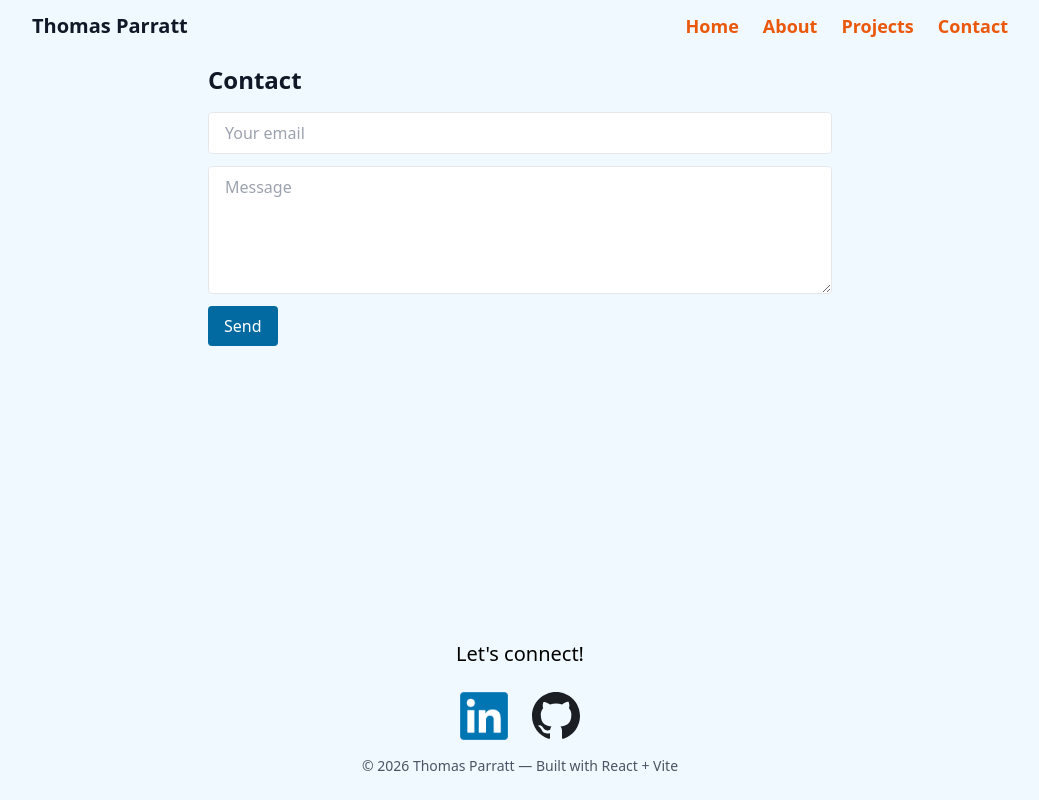
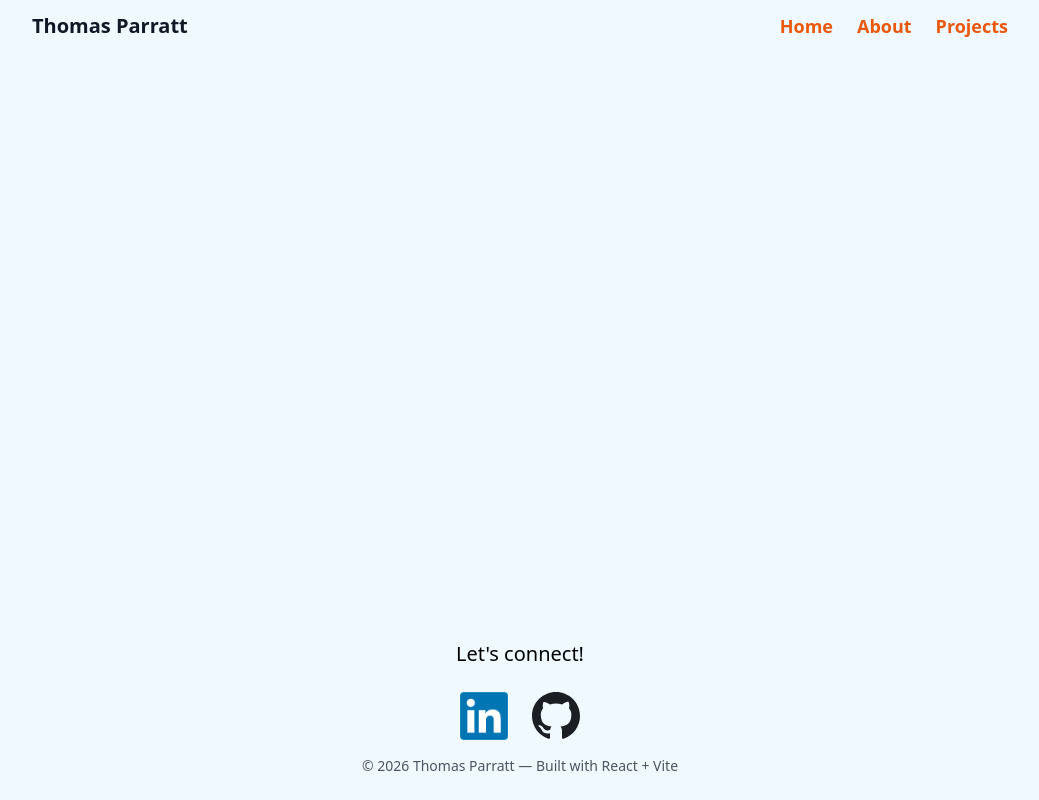
Before and after one commit to ThomasParratt/portfolio, a React (Vite) app: page /contact in a window 1280 px wide. Shown: the whole page, without its empty margins (120-1159 px from the left). Built offline with nearby package versions, Linux system fonts and the light colour scheme; no server answers.

Commit message:
removed contact

```diff
--- a/src/App.jsx
+++ b/src/App.jsx
@@ -2,7 +2,6 @@ import Navbar from './components/Navbar'
 import Home from './components/Home'
 import Projects from './components/Projects'
 import About from './components/About'
-import Contact from './components/Contact'
 import Footer from './components/Footer'
 import PongGame from "./games/PongGame";
 import PongGameFace from "./games/PongGameFace"
@@ -18,7 +17,6 @@ export default function App() {
           <Route path="/" element={<Home />} />
           <Route path="/about" element={<About />} />
           <Route path="/projects" element={<Projects />} />
-          <Route path="/contact" element={<Contact />} />
           <Route path="/pong" element={<PongGame />} />
           <Route path="/pongFace" element={<PongGameFace />} />
         </Routes>
--- a/src/components/Contact.jsx
+++ /dev/null
@@ -1,56 +0,0 @@
-import { useState } from 'react'
-
-
-export default function Contact() {
-    const [email, setEmail] = useState('')
-    const [message, setMessage] = useState('')
-    const [sent, setSent] = useState(false)
-    const [error, setError] = useState(null)
-
-    async function onSubmit(e) {
-        e.preventDefault()
-        setError(null)
-
-        try {
-            const res = await fetch('http://localhost:5000/api/contact', {
-                method: 'POST',
-                headers: {
-                    'Content-Type': 'application/json',
-                },
-                body: JSON.stringify({ email, message }),
-            })
-
-            const data = await res.json()
-
-            if (res.ok) {
-                setSent(true)
-                setEmail('')
-                setMessage('')
-            } else {
-                setError(data.error || 'Failed to send message')
-            }
-        } catch (err) {
-            setError('Network error. Please try again.')
-        }
-    }
-
-
-
-    return (
-        <section id="contact" className="py-16">
-            <div className="max-w-2xl mx-auto px-6">
-                <h2 className="text-2xl font-bold">Contact</h2>
-                {sent ? (
-                    <div className="mt-4 text-green-600">Thanks. I'll get back to you soon.</div>
-                ) : (
-                    <form className="mt-4 flex flex-col gap-3" onSubmit={onSubmit}>
-                        <input required value={email} onChange={e=>setEmail(e.target.value)} placeholder="Your email" className="px-4 py-2 border rounded" />
-                        <textarea required value={message} onChange={e=>setMessage(e.target.value)} placeholder="Message" className="px-4 py-2 border rounded h-32" />
-                        <button className="w-max px-4 py-2 bg-gray-900 text-white rounded bg-sky-700">Send</button>
-                        {error && <div className="text-red-600">{error}</div>}
-                    </form>
-                )}
-            </div>
-        </section>
-    )
-}
--- a/src/components/Home.jsx
+++ b/src/components/Home.jsx
@@ -20,13 +20,6 @@ export default function Home() {
 
     const handleShowPong = () => {
         if (window.innerWidth < 768) return;
-
-        fetch('http://localhost:5000/api/link-click', {
-            method: 'POST',
-            headers: { 'Content-Type': 'application/json' },
-            body: JSON.stringify({ linkName: 'Pongface' }),
-        })
-
         if (boxRef.current) {
             const rect = boxRef.current.getBoundingClientRect();
             setBoxSize({
--- a/src/components/Navbar.jsx
+++ b/src/components/Navbar.jsx
@@ -25,7 +25,6 @@ export default function Navbar() {
                     <li><Link to="/" className="hover:underline text-orange-600 text-lg font-semibold">Home</Link></li>
                     <li><Link to="/about" className="hover:underline text-orange-600 text-lg font-semibold">About</Link></li>
                     <li><Link to="/projects" className="hover:underline text-orange-600 text-lg font-semibold">Projects</Link></li>
-                    <li><Link to="/contact" className="hover:underline text-orange-600 text-lg font-semibold">Contact</Link></li>
                 </ul>
 
                 {/* Mobile menu button */}
--- a/src/main.jsx
+++ b/src/main.jsx
@@ -3,8 +3,6 @@ import { createRoot } from 'react-dom/client'
 import { BrowserRouter } from "react-router-dom"
 import './index.css'
 import App from './App.jsx'
-
-fetch('http://localhost:5000/api/visit', { method: 'POST' })
 
 createRoot(document.getElementById('root')).render(
   <StrictMode>
```
